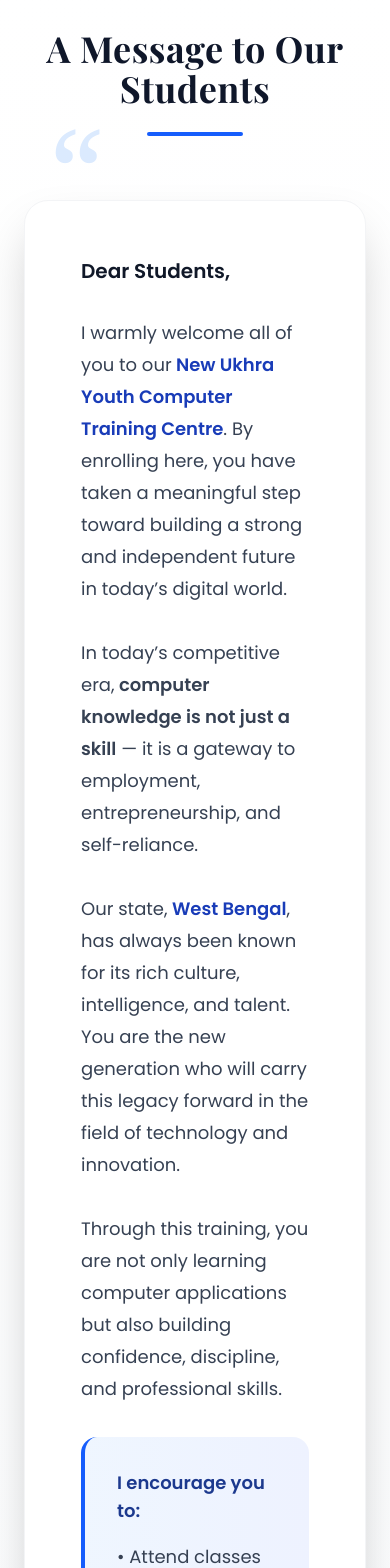
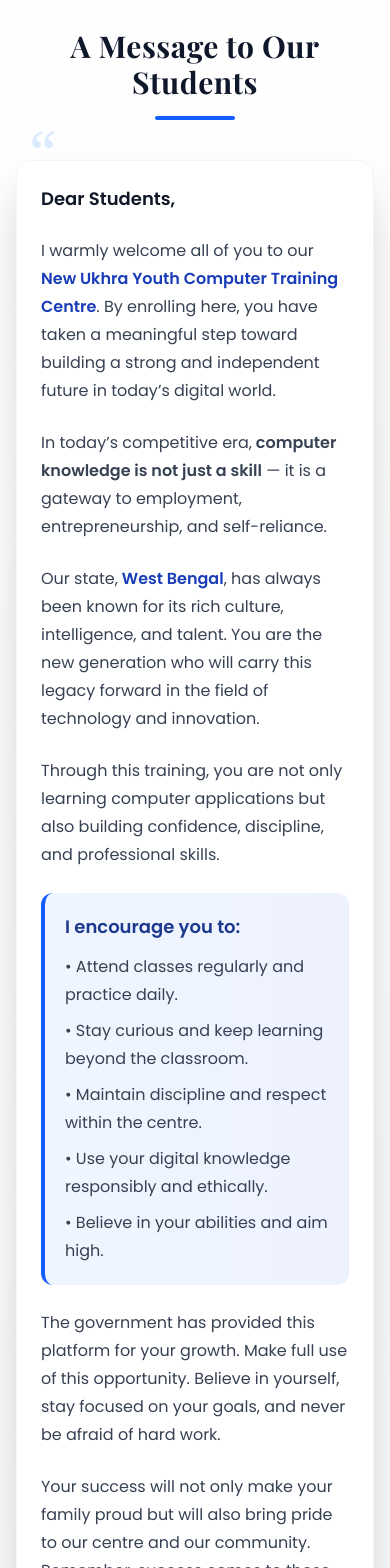
Before and after one commit to Killerturi/youth-frontend, a React (Vite) app: page /about in a window 390 px wide. Shown: the part 3240-4808 px from the top of the page. Built offline with nearby package versions, Linux system fonts and the light colour scheme.

Commit message:
about page update

```diff
--- a/src/pages/About.jsx
+++ b/src/pages/About.jsx
@@ -203,30 +203,30 @@
 
       </section>
 
-      <section className="relative py-12 px-6 bg-gradient-to-b from-white to-[#f8fafc]">
+      <section className="relative py-12 px-4 md:px-6 bg-gradient-to-b from-white to-[#f8fafc]">
         <ScrollReveal>
 
           <div className="max-w-7xl mx-auto">
 
             {/* Heading */}
-            <div className="text-center mb-16">
-              <h2 className="text-4xl md:text-5xl font-bold text-[#0f172a]">
+            <div className="text-center mb-10 md:mb-16">
+              <h2 className="text-3xl md:text-5xl font-bold text-[#0f172a]">
                 A Message to Our Students
               </h2>
-              <div className="w-24 h-1 bg-blue-600 mx-auto mt-6 rounded-full"></div>
+              <div className="w-20 md:w-24 h-1 bg-blue-600 mx-auto mt-4 md:mt-6 rounded-full"></div>
             </div>
 
             {/* Premium Text Card */}
-            <div className="bg-white p-14 rounded-3xl shadow-2xl border border-gray-100 relative leading-8 text-lg text-gray-700">
+            <div className="bg-white p-6 md:p-14 rounded-2xl md:rounded-3xl shadow-2xl border border-gray-100 relative leading-7 md:leading-8 text-base md:text-lg text-gray-700">
 
               {/* Decorative Quote */}
-              <span className="absolute -top-12 left-6 text-[120px] text-blue-100 font-serif select-none">
+              <span className="absolute -top-6 md:-top-12 left-3 md:left-6 text-[60px] md:text-[120px] text-blue-100 font-serif select-none">
                 “
               </span>
 
-              <div className="relative z-10 space-y-8">
+              <div className="relative z-10 space-y-6 md:space-y-8">
 
-                <p className="text-xl font-semibold text-gray-900">
+                <p className="text-lg md:text-xl font-semibold text-gray-900">
                   Dear Students,
                 </p>
 
@@ -255,11 +255,11 @@
                 </p>
 
                 {/* Encouragement Block */}
-                <div className="bg-gradient-to-r from-blue-50 to-indigo-50 border-l-4 border-blue-600 p-8 rounded-2xl">
-                  <p className="font-semibold text-blue-900 text-lg mb-4">
+                <div className="bg-gradient-to-r from-blue-50 to-indigo-50 border-l-4 border-blue-600 p-5 md:p-8 rounded-xl md:rounded-2xl">
+                  <p className="font-semibold text-blue-900 text-lg mb-3 md:mb-4">
                     I encourage you to:
                   </p>
-                  <ul className="space-y-3">
+                  <ul className="space-y-2 md:space-y-3">
                     <li>• Attend classes regularly and practice daily.</li>
                     <li>• Stay curious and keep learning beyond the classroom.</li>
                     <li>• Maintain discipline and respect within the centre.</li>
@@ -273,13 +273,12 @@
                 </p>
 
                 <p>
-                  Your success will not only make your family proud but will also bring pride to our centre and our community. Remember, success comes to those who are dedicated and hardworking. The government has provided you with this opportunity—make the most of it. Your growth is our pride, and your success will inspire many others in your community.
+                  Your success will not only make your family proud but will also bring pride to our centre and our community. Remember, success comes to those who are dedicated and hardworking.
                 </p>
 
                 <p className="font-semibold text-gray-900">
                   Stay focused, stay positive, and keep moving forward.
                 </p>
-
 
               </div>
 
```
